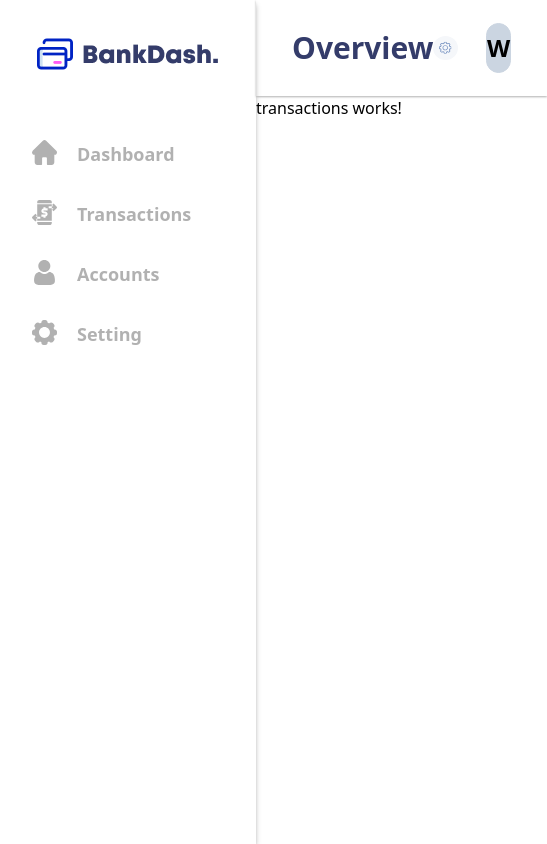
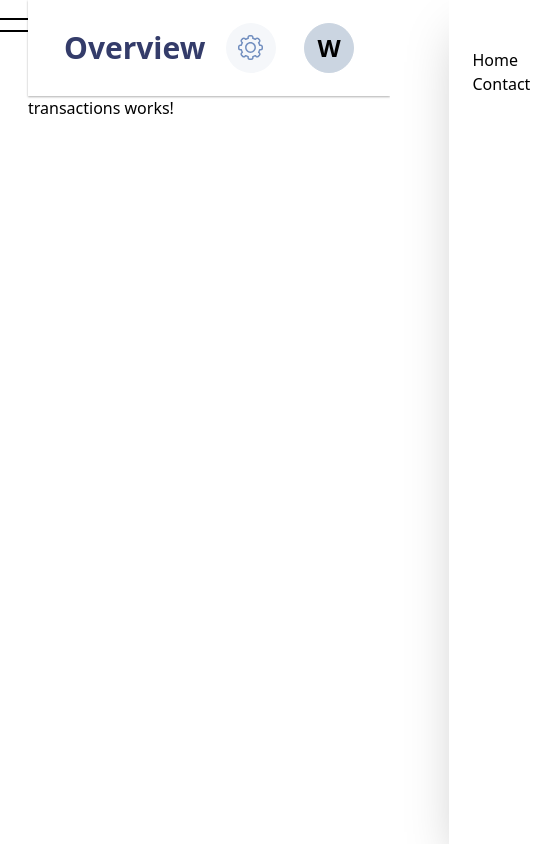
Before and after one commit to WilliamCastr0/banking-app, an Angular app: page /transactions in a window 390 px wide. Shown: the whole page, 547 px wide, since content can reach past the window. Built offline with nearby package versions, Linux system fonts and the light colour scheme.

Commit message:
refactor: :lipstick: Update header & menu styles

```diff
--- a/src/app/components/shared/header/header.component.html
+++ b/src/app/components/shared/header/header.component.html
@@ -1,5 +1,5 @@
 <header
-  class="w-full flex items-center justify-between h-24 py-5 px-9 border-none shadow-sm shadow-bank-terciary"
+  class="bg-white flex w-full items-center justify-between h-24 py-5 px-9 border-none shadow-sm shadow-bank-terciary"
 >
   <h1 class="text-bank-primary-2 text-3xl font-semibold">{{ title }}</h1>
   <article class="flex justify-end items-center gap-7">
--- a/src/app/components/shared/menu/menu.component.html
+++ b/src/app/components/shared/menu/menu.component.html
@@ -1,5 +1,5 @@
 <aside
-  class="flex flex-col items-center h-screen w-64 border-none shadow-md shadow-bank-terciary"
+  class="bg-white hidden md:flex flex-col items-center h-screen w-64 border-none shadow-md shadow-bank-terciary"
 >
   <figure class="py-9 px-8 mb-4">
     <img src="/assets/images/logo.png" alt="bank-logo" />
@@ -38,3 +38,27 @@
     </ul>
   </nav>
 </aside>
+
+<nav class="block md:hidden">
+  <label class="relative z-40 cursor-pointer px-3 py-6" for="mobile-menu">
+    <input class="peer hidden" type="checkbox" id="mobile-menu" />
+    <div
+      class="relative z-50 block h-[2px] w-7 bg-black bg-transparent content-[''] before:absolute before:top-[-0.35rem] before:z-50 before:block before:h-full before:w-full before:bg-black before:transition-all before:duration-200 before:ease-out before:content-[''] after:absolute after:right-0 after:bottom-[-0.35rem] after:block after:h-full after:w-full after:bg-black after:transition-all after:duration-200 after:ease-out after:content-[''] peer-checked:bg-transparent before:peer-checked:top-0 before:peer-checked:w-full before:peer-checked:rotate-45 before:peer-checked:transform after:peer-checked:bottom-0 after:peer-checked:w-full after:peer-checked:-rotate-45 after:peer-checked:transform"
+    ></div>
+    <div
+      class="fixed inset-0 z-40 hidden h-full w-full bg-black/50 backdrop-blur-sm peer-checked:block"
+    ></div>
+    <div
+      class="fixed top-0 right-0 z-40 h-full w-full translate-x-full overflow-y-auto overscroll-y-none transition duration-500 peer-checked:translate-x-0"
+    >
+      <div
+        class="float-right min-h-full w-[85%] bg-white px-6 pt-12 shadow-2xl"
+      >
+        <menu>
+          <li><a href="/">Home</a></li>
+          <li><a href="/contact">Contact</a></li>
+        </menu>
+      </div>
+    </div>
+  </label>
+</nav>
```
